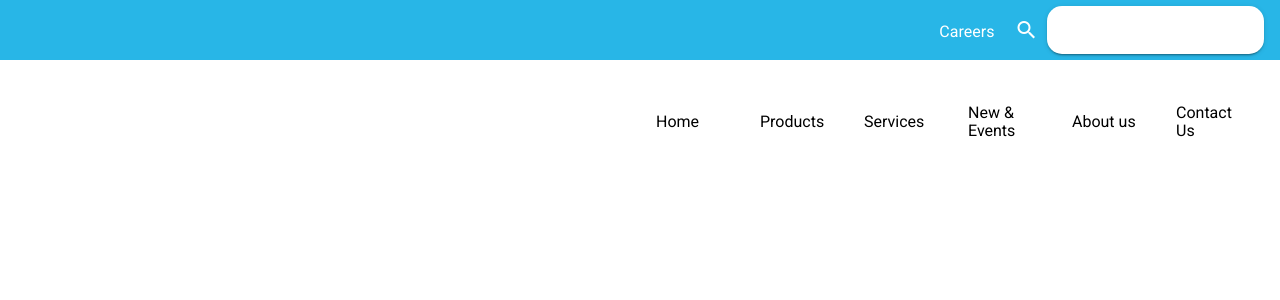
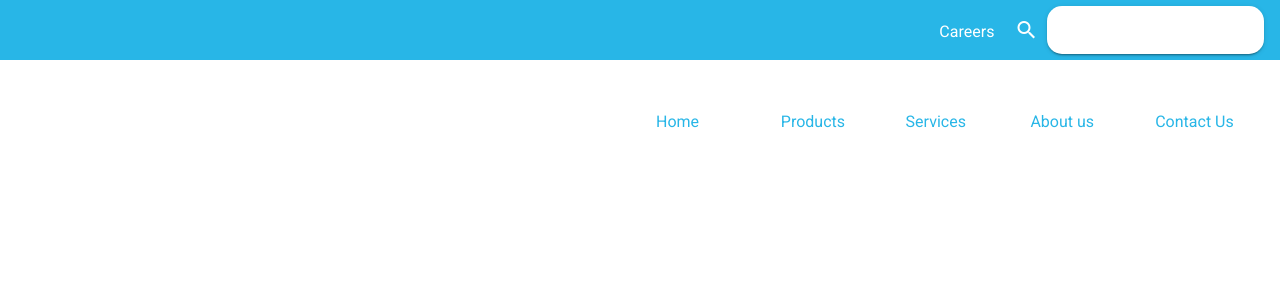
Before and after one commit to michaelmurwayi/odex, a Vue app: page /products in a window 1280 px wide. Shown: the top 300 px of the page. Built offline with nearby package versions, Linux system fonts and the light colour scheme.

Commit message:
restoring Nav links

```diff
--- a/src/components/Navbar.vue
+++ b/src/components/Navbar.vue
@@ -26,11 +26,11 @@
           >
     </v-text-field>
 
-    <v-toolbar color="white" elevation="0" style="position:absolute; top:60px; left:0px; right:0px; height:20vh">
+    <v-toolbar color="white" elevation="0" style="position:absolute; top:60px; left:0px; right:0px; height:18vh">
     <div class="col-md-6">
         <v-img
             width="20vw"
-            height="10vh"
+            height="9vh"
             class="col-md-6"
             src= "../assets/logo.png"
             style="position:relative; top:5.5vh;"
@@ -42,20 +42,17 @@
     <v-row align="end">
 
         <v-list-item-content class="text-black">
-        <v-list-item class="text-black"><router-link class="nav"  to=""> Home </router-link></v-list-item>
+        <v-list-item class="text-black"><router-link class="nav"  to="Home"> Home </router-link></v-list-item>
         </v-list-item-content>
 
         <v-list-item-content class="text-black">
-        <v-list-item class="text-black"><router-link class="nav"  to=""> Products </router-link></v-list-item>
+        <v-list-item class="text-black"><router-link class="nav"  to="Products"> Products </router-link></v-list-item>
         </v-list-item-content>
 
         <v-list-item-content class="text-black">
-        <v-list-item class="text-black"><router-link class="nav"  to=""> Services </router-link></v-list-item>
+        <v-list-item class="text-black"><router-link class="nav"  to="Services"> Services </router-link></v-list-item>
         </v-list-item-content>
 
-        <v-list-item-content class="text-black">
-        <v-list-item class="text-black"><router-link class="nav"  to=""> New & Events </router-link></v-list-item>
-        </v-list-item-content>
 
         <v-list-item-content class="text-black">
         <v-list-item class="text-black"><router-link class="nav"  to=""> About us </router-link></v-list-item>
@@ -89,7 +86,7 @@
 <style scoped>
 
 .nav {
-    color: black;
+    color: #28b6e7;
     text-decoration: none;
 }
 
```
